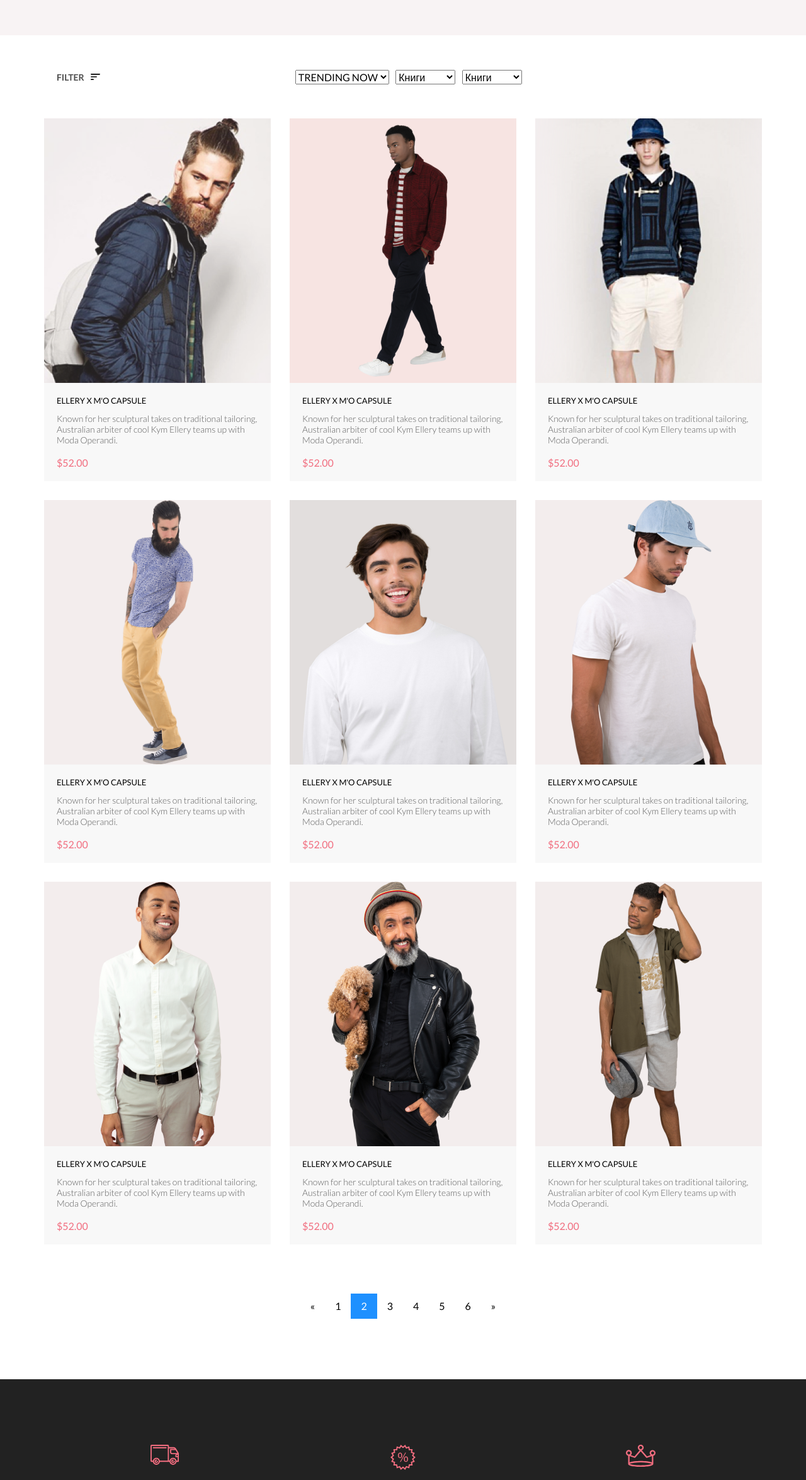
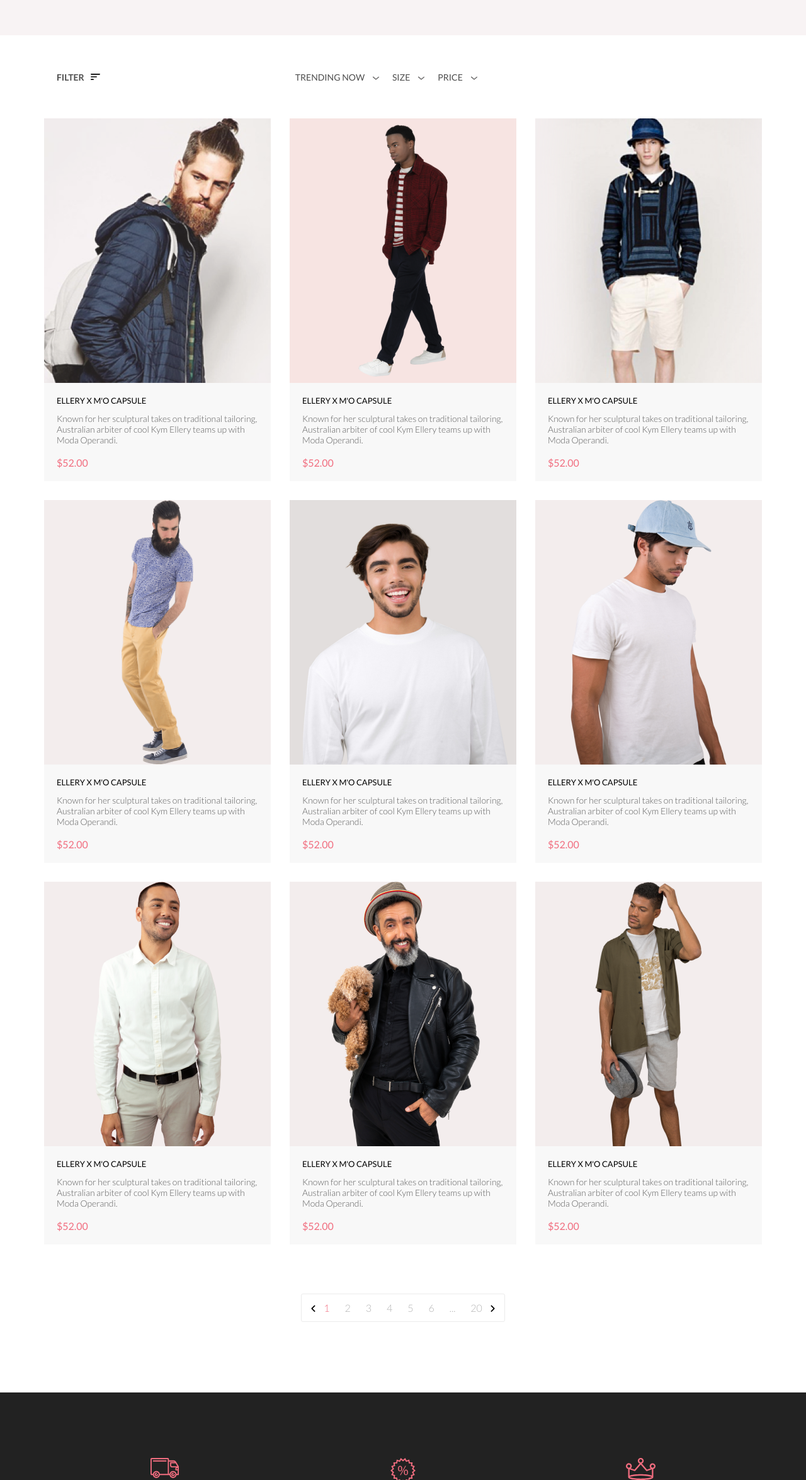
Before and after one commit to Kudzhel/ProfLayout_OnlineStore_Lite, a plain HTML site: page Catalog.html in a window 1280 px wide. Shown: the part 167-2517 px from the top of the page at 63% size. Drawn offline with nearby package versions, Linux system fonts and the light colour scheme.

Commit message:
+Селекты, пагинация
Доделала страницу

```diff
--- a/Catalog.html
+++ b/Catalog.html
@@ -238,30 +238,107 @@
         </nav>
 
         <div class="param_selects">
-            <form class="form_selects" action="action_form.php" target="_top">
-                <select class="catalog-select">
-                  <option value="trending">TRENDING NOW</option>
-                  <option value="trending">HTML</option>
-                  <option value="trendings">CSS</option>
-                  <option value="trending">PHP</option>
-                  <option value="trending">JavaScript</option>
-                </select>
+            <form action="#">
+                <div class="catalog-options_box">
 
-                <select class="catalog-select">
-                    <option value="books">Книги</option>
-                    <option value="html">HTML</option>
-                    <option value="css">CSS</option>
-                    <option value="php">PHP</option>
-                    <option value="js">JavaScript</option>
-                </select>
+                    <div class="catalog-options-input">
+                        <details class="product-options-input_choose">
 
-                <select class="catalog-select">
-                    <option value="books">Книги</option>
-                    <option value="html">HTML</option>
-                    <option value="css">CSS</option>
-                    <option value="php">PHP</option>
-                    <option value="js">JavaScript</option>
-                </select>
+                            <summary class="product-options-input_name      product-options-input_hover-pink">
+                                TRENDING NOW
+                                <span class="product_arrow">
+                                    <img src="imgs/accordion-arrow_grey.svg" alt="choose">
+                                </span>
+                            </summary>
+
+                            <ul class="catalog-options_list">
+                                <li class="product-options_opt">
+                                    TRNDNG NW
+                                </li>
+                                <li class="product-options_opt">
+                                    TRNDNG&nbsp;STRD
+                                </li>
+                                <li class="product-options_opt">
+                                    TRNDNG&nbsp;TMRW
+                                </li>
+                            </ul>
+
+                        </details>
+                    </div>
+
+                    <div class="catalog-options-input">
+                        <details class="product-options-input_choose">
+
+                            <summary class="product-options-input_name      product-options-input_hover-pink">
+                                SIZE
+                                <span class="product_arrow">
+                                    <img src="imgs/accordion-arrow_grey.svg" alt="choose">
+                                </span>
+                            </summary>
+
+                            <ul class="catalog-options_list">
+                                <li class="product-options_opt">
+                                    <input class="catalog-check" type="checkbox">
+                                     XS
+                                </li>
+
+                                <li class="product-options_opt">
+                                    <input class="catalog-check" type="checkbox">
+                                     S
+                                </li>
+
+                                <li class="product-options_opt">
+                                    <input class="catalog-check" type="checkbox">
+                                    M
+                                </li>
+
+                                <li class="product-options_opt">
+                                    <input class="catalog-check" type="checkbox">
+                                     L
+                                </li>
+
+                                <li class="product-options_opt">
+                                    <input class="catalog-check" type="checkbox">
+                                     XL
+                                </li>
+
+                            </ul>
+
+                        </details>
+                    </div>
+
+                    <div class="catalog-options-input">
+                        <details class="product-options-input_choose">
+
+                            <summary class="product-options-input_name      product-options-input_hover-pink">
+                                PRICE
+                                <span class="product_arrow">
+                                    <img src="imgs/accordion-arrow_grey.svg" alt="choose">
+                                </span>
+                            </summary>
+
+                            <ul class="catalog-options_list">
+                                <li class="product-options_opt">
+                                    $100
+                                </li>
+                                <li class="product-options_opt">
+                                    $200
+                                </li>
+                                <li class="product-options_opt">
+                                    $300
+                                </li>
+                            </ul>
+
+                        </details>
+                    </div>
+
+
+
+
+
+
+                </div>
+
 
             </form>
         </div>
@@ -483,15 +560,19 @@
     </section>
     <nav class="pagination">
         <div class="pagination-box">
-            <a href="#">&laquo;</a>
-            <a href="#">1</a>
-            <a class="active" href="#">2</a>
-            <a href="#">3</a>
-            <a href="#">4</a>
-            <a href="#">5</a>
-            <a href="#">6</a>
-            <a href="#">&raquo;</a>
-          </div>
+            <ul class="pagination-list">
+                <li><a href="#"><i class="fa fa-angle-left pagination__item__fa txt_hover-grey" aria-hidden="true"></i></a></li>
+                <li><a class="pagination__item pagination__item_pink" href="#">1</a></li>
+                <li><a class="pagination__item" href="#">2</a></li>
+                <li><a class="pagination__item " href="#">3</a></li>
+                <li><a class="pagination__item" href="#">4</a></li>
+                <li><a class="pagination__item" href="#">5</a></li>
+                <li><a class="pagination__item" href="#">6</a></li>
+                <li><a class="pagination__item" href="#">...</a></li>
+                <li><a class="pagination__item" href="#">20</a></li>
+                <li><a href="#"><i class="fa fa-angle-right pagination__item__fa" aria-hidden="true"></i></a></li>
+            </ul>
+        </div>
     </nav>
 
     <section class="black-box">
--- a/styles.scss
+++ b/styles.scss
@@ -1158,8 +1158,7 @@ p {
 }
 
 .product_arrow {
-  position: absolute;
-  right: 8px;
+  padding-left: 10px;
 }
 
 .margin-block {
@@ -1239,25 +1238,80 @@ p {
   justify-content: space-between;
 }
 
+.catalog-options_box {
+  display: flex;
+  justify-content: space-between;
+}
+
+.catalog-options-input {
+  padding-right: 20px;
+}
+
+.catalog-options_list {
+  padding: 0;
+  list-style-type: none;
+  font-size: 14px;
+  color: #4D4D4D;
+  padding: 16px;
+
+  position: absolute;
+  background: #ffffff;
+  top: 23px;
+  left: 0;
+  -webkit-box-shadow: 0px 3px 2px #00000012;
+  box-shadow: 0px 3px 2px #00000012;
+  z-index: 4;
+}
+
+.catalog-check {
+  margin-right: 10px;
+}
+
+a {
+  text-decoration: none;
+}
+
 .pagination {
   display: flex;
   justify-content: center;
   margin-bottom: 96px;
 }
 
-.pagination-box a {
-  color: black;
-  float: left;
-  padding: 8px 16px;
-  text-decoration: none;
-  transition: background-color .3s;
+.pagination-box {
+  display: flex;
+  justify-content: center;
 }
 
-/* Стиль активной/текущей ссылки */
-.pagination-box a.active {
-  background-color: dodgerblue;
-  color: white;
+.pagination-list {
+  padding: 0 14px;
+  list-style-type: none;
+  display: flex;
+  justify-content: center;
+  align-items: center;
+  border: 1px solid #EBEBEB;
+  border-radius: 3px;
 }
 
-/* Добавить серый цвет фона при наведении курсора мыши */
-.pagination-box a:hover:not(.active) {background-color: #ddd;}
+.fa, .fas {
+  color: #000000;
+  font-size: 14px;
+}
+
+.pagination__item {
+  color: #b4b4b4;
+  float: left;
+  padding: 12px;
+  font-weight: 300;
+  font-size: 16px;
+  line-height: 19px;
+  transition: color 0.3s;
+
+  &_pink {
+    color: $color-pink;
+  }
+}
+
+.pagination__item:hover {
+  color: $color-pink;
+  font-weight: 400;
+}
```
Also changed, not shown: styles.css, 1 other file.
